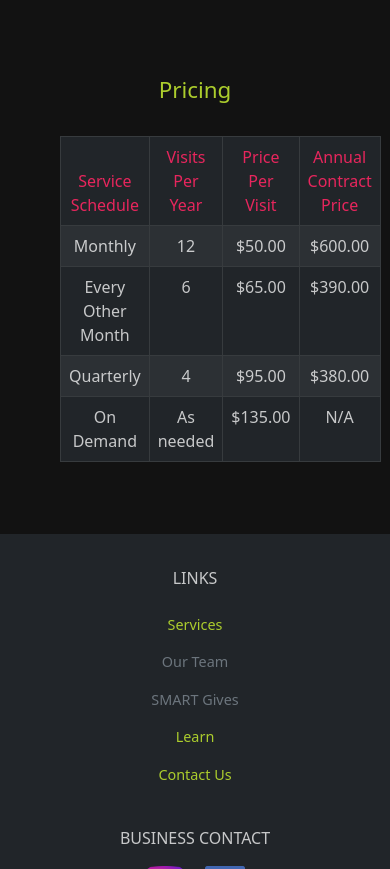
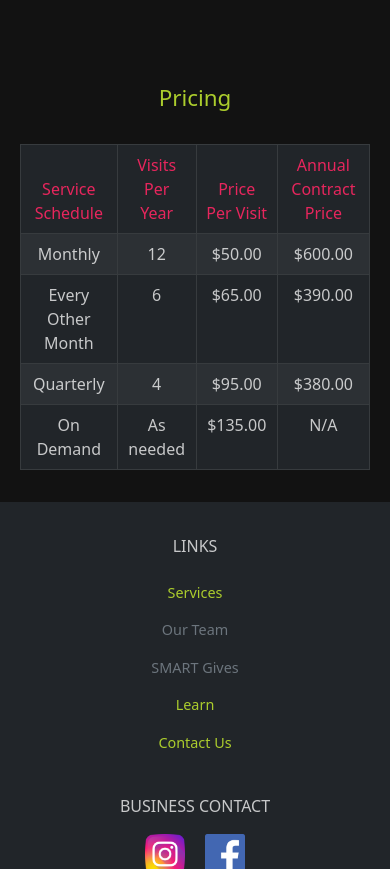
Before and after one commit to Ashley-Owens/SmartPest, a plain HTML site: page learn.html in a window 390 px wide. Shown: the part 2102-2971 px from the top of the page. Drawn offline with nearby package versions, Linux system fonts and the light colour scheme.

Commit message:
feature: fixing table location for small screens

```diff
--- a/learn.html
+++ b/learn.html
@@ -165,7 +165,7 @@
   </section>
 
   <!-- Pricing Table -->
-  <section class="m-5">
+  <section class="pricing-section">
     <div class="container-sm px-5 py-2">
       <h4 class="learn-header" id="pricing">
         Pricing
--- a/styles.css
+++ b/styles.css
@@ -162,6 +162,10 @@ https://www.reddit.com/r/FirefoxCSS/comments/a7nj0l/code_to_make_scrollbar_dark/
         padding-bottom: 1rem !important;
         padding-left: 0 !important;
         padding-right: 0 !important;
+    }
+    .pricing-section {
+        margin: 0rem !important;
+        padding: .5rem;
     }
 }
 
@@ -390,6 +394,11 @@ img.social-links {
 .faq-container {
     max-width: 70rem;
 }
+
+.pricing-section {
+    margin: 1.5rem;
+}
+
 .pricing-container {
     max-width: 70rem;
     padding-top: 1rem;
```
